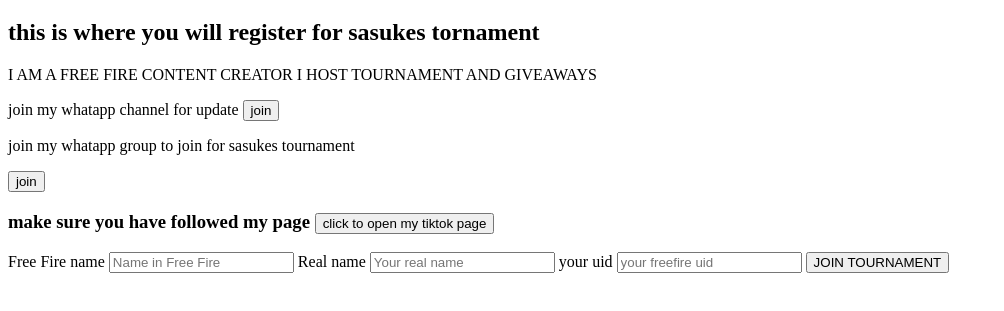
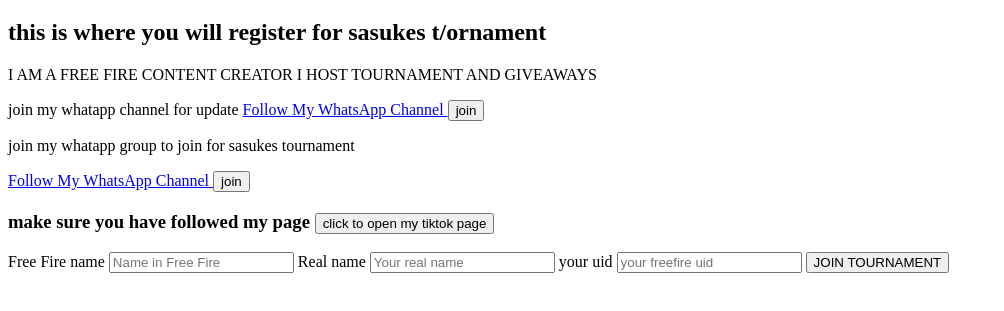
Before and after one commit to lordsasuke1/SASUKE-TORNAMENT, a plain HTML site: page index.html in a window 1280 px wide. Shown: the part 61-372 px from the top of the page, without its empty margins (0-1004 px from the left). Drawn offline with Linux system fonts and the light colour scheme.

Commit message:
Update index.html

```diff
--- a/index.html
+++ b/index.html
@@ -7,12 +7,16 @@
 </head>
 <body>
     <h1>REGISTER FOR TORNAMENT</h1>
-    <h2>this is where you will register for sasukes tornament</h2>
+    <h2>this is where you will register for sasukes t/ornament</h2>
     <p>I AM A FREE FIRE CONTENT CREATOR I HOST TOURNAMENT AND GIVEAWAYS </p>
     <p>join my whatapp channel for update
-    <a href="https://whatsapp.com/channel/0029VbEY3BP9cDDTl9I1zS0"> <button>join</button></a>
+        <a href="https://whatsapp.com/channel/0029VbEY3BP9cDDTl9I1zS0J">
+  Follow My WhatsApp Channel
+</a><button>join</button></a>
     <p>join my whatapp group to join for sasukes tournament</p>
-    <a href="https://chat.whatsapp.com/HiU9dYdBPTu8mA0KI265nW?s=cl&p=a&iam=2"> <button>join</button></a> </p>
+    <a href="https://whatsapp.com/channel/0029VbEY3BP9cDDTl9I1zS0J">
+  Follow My WhatsApp Channel
+</a> <button>join</button></a> </p>
         <h3>make sure you have followed my page
         <a href="https://www.tiktok.com/@belloteslim801">
    <button>click to open my tiktok page</button>
```
